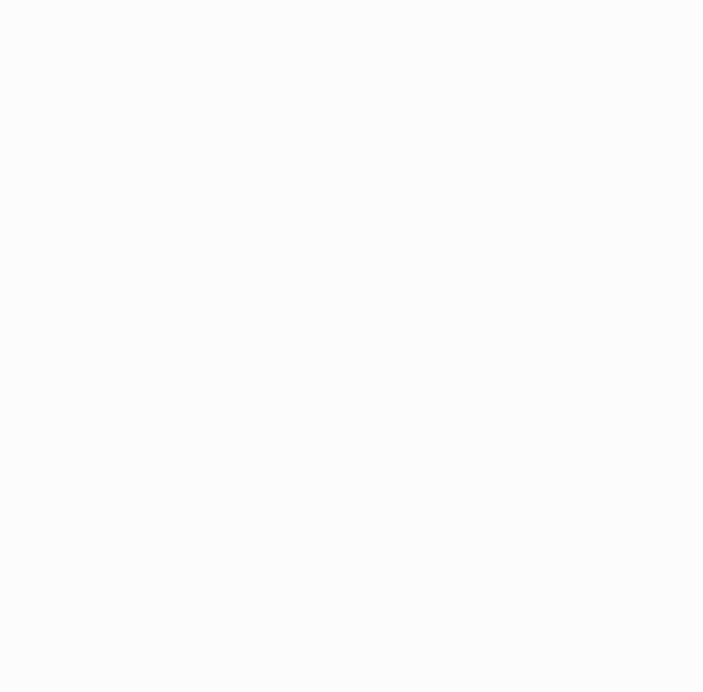
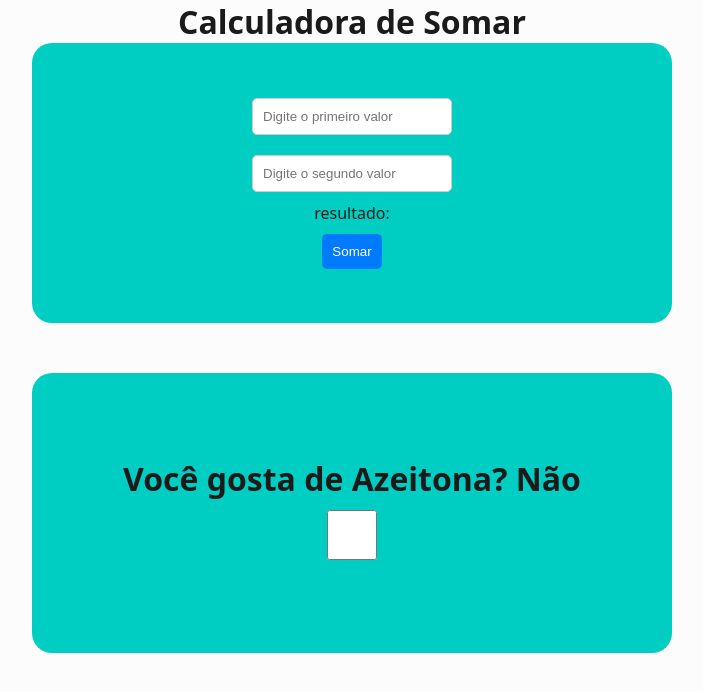
Before and after one commit to ra24351597810-sys/Formulario, a React (Create React App) app: page /calculadora in a window 1280 px wide. Before the commit this address had no page. Shown: the top 692 px of the page, without its empty margins (288-991 px from the left). Built offline with nearby package versions, Linux system fonts and the light colour scheme.

Commit message:
Atualização

```diff
--- /dev/null
+++ b/src/pages/calculadora/index.jsx
@@ -0,0 +1,44 @@
+import { use, useState } from 'react';
+import { Link } from 'react-router-dom';
+import './index.scss';
+
+export default function Calculadora() {
+
+    const [valor1, setValor1] = useState("");
+    const [valor2, setValor2] = useState("");
+    const [resp, setresp] = useState("");
+    const [resptitu, setresptitu] = useState(false);
+
+    function somar() {
+        const resultado = Number(valor1) + Number(valor2);
+        setresp(resultado);
+    }
+
+    function mudarTitulo(e) {
+        let mudado = e.target.checked;
+        setresptitu(mudado);
+    }
+
+return(
+    <div className='Principa'>
+        <h1>Calculadora de Somar</h1>
+
+        <div className='div-calculatos'>
+
+            <input type="number" placeholder="Digite o primeiro valor" value={valor1} onChange={(e) => setValor1(e.target.value)} />
+
+            <input type="number" placeholder="Digite o segundo valor" value={valor2} onChange={(e) => setValor2(e.target.value)} />
+
+                <div>resultado: {resp}</div>
+
+            <button onClick={somar}>Somar</button>
+        </div>
+
+        <div className='RDJM'>
+            <h1>Você gosta de Azeitona? {resptitu ? "Sim" : "Não"}</h1>
+            <input className='InputCheck' type="checkbox" value={resptitu} onChange={mudarTitulo} />
+        </div>
+
+    </div>
+)
+}
--- /dev/null
+++ b/src/pages/calculadora/index.scss
@@ -0,0 +1,55 @@
+.Principa{
+    display: flex;
+    flex-direction: column;
+    align-items: center;
+
+    .div-calculatos{
+        display: flex;
+        flex-direction: column;
+        align-items: center;
+        justify-content: center;
+        width: 50%;
+        height: 35vh;
+        background-color: #00cec3;
+        border-radius: 20px;
+
+        input{
+            margin: 10px;
+            padding: 10px;
+            border-radius: 5px;
+            border: 1px solid #ccc;
+            width: 200px;
+        }
+
+        button{
+            margin: 10px;
+            padding: 10px;
+            border-radius: 5px;
+            border: none;
+            background-color: #007bff;
+            color: white;
+        }
+    }
+
+    .RDJM{
+            margin-top: 50px;
+            display: flex;
+            flex-direction: column;
+            align-items: center;
+            justify-content: center;
+            width: 50%;
+            height: 35vh;
+            background-color: #00cec3;
+            border-radius: 20px;
+
+            .InputCheck{
+                width: 50px;
+                height: 50px;
+                margin: 10px;
+                padding: 100px;
+                border-radius: 5px;
+                border: 1px solid #ccc;
+                width: 200px;
+            }
+        }
+}
--- a/src/router.jsx
+++ b/src/router.jsx
@@ -7,6 +7,7 @@
 import './pages/contadorNovo/index.scss';
 import Mudartitle from './pages/change-titulo/index.jsx';
 import Mudartitulo2 from './pages/mudar-titulo-botao/index.jsx';
+import Calculadora from './pages/calculadora/index.jsx';
 
 export default function Router(){
     return(
@@ -17,6 +18,7 @@
             <Route path="/contatos" element={<Contato />} />
             <Route path="/titulo" element={<Mudartitle />} />
             <Route path="/titulo2" element={<Mudartitulo2 />} />
+            <Route path="/calculadora" element={<Calculadora />} />
         </Routes>
         </BrowserRouter>
       )
```
